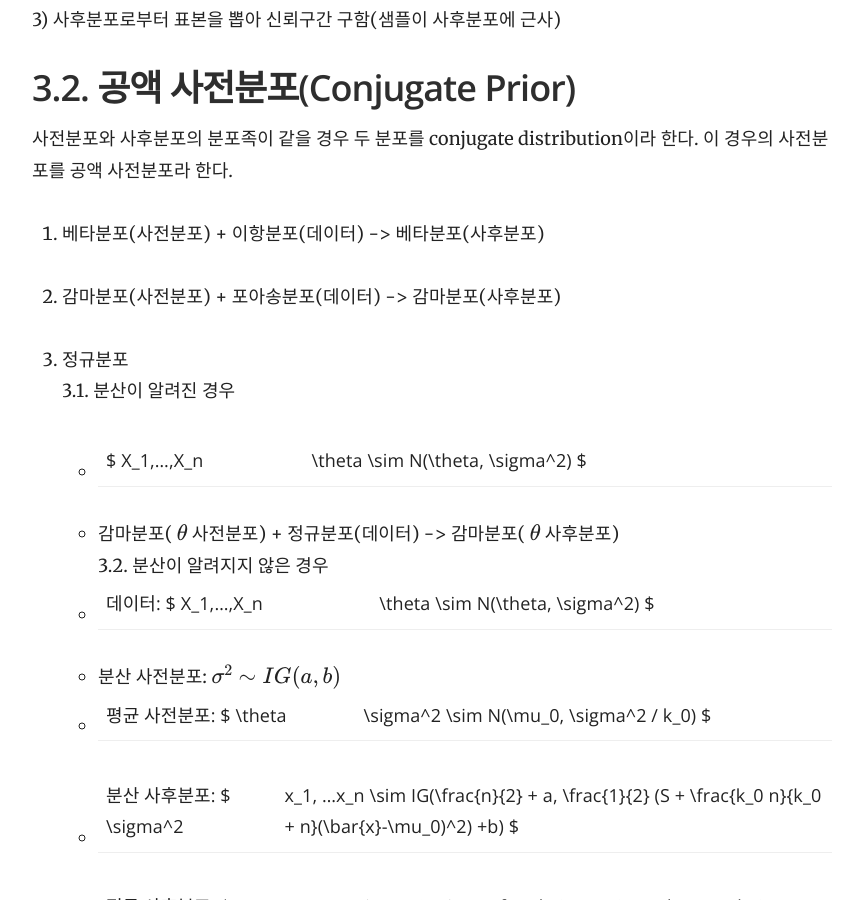
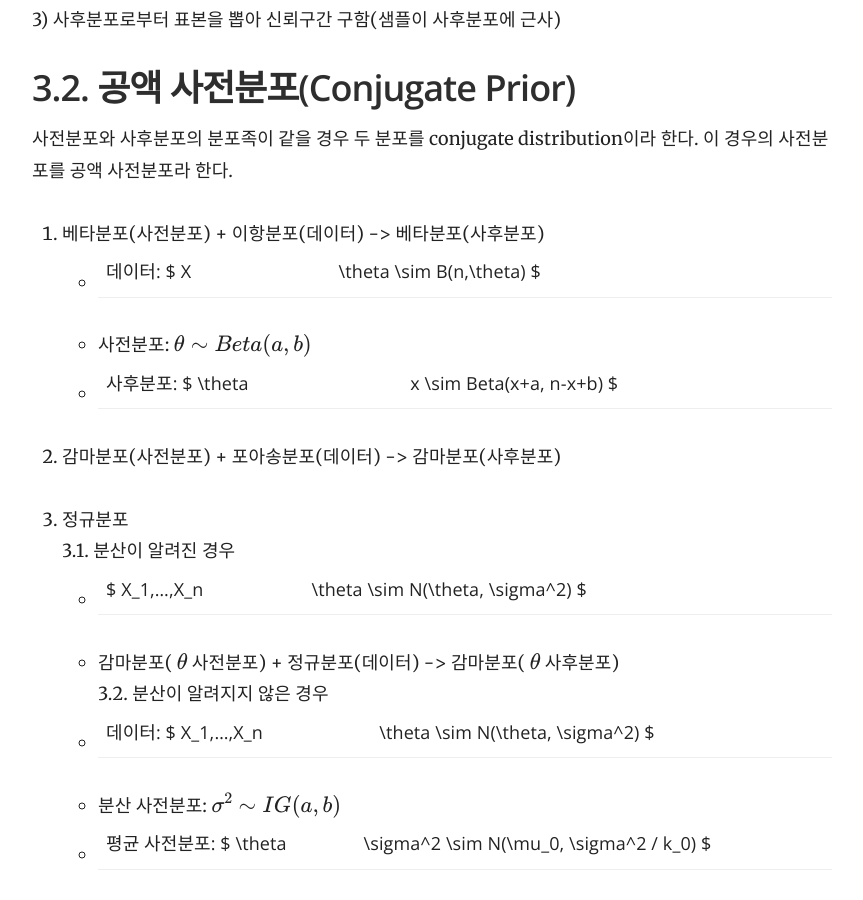
Before and after one commit to yrk3434/yrk3434.github.io, a Jekyll site: the page built from _docs/Computational Statistics/Bayesian Inference.md, in a window 1280 px wide and 900 px high, scrolled down 2586 px. Shown: the whole window, without its empty margins (358-1221 px from the left). Built offline with Jekyll 4.4.1, drawn with Linux system fonts in a browser that asks for light colours; formulas are drawn with MathJax 3.

Commit message:
Update Bayesian Inference.md

```diff
--- a/_docs/Computational Statistics/Bayesian Inference.md
+++ b/_docs/Computational Statistics/Bayesian Inference.md
@@ -80,6 +80,9 @@ $ \theta_b \notin (\theta_l, \theta_h) $ , then $ P(\theta_a|x) > P(\theta_b|x)
 사전분포와 사후분포의 분포족이 같을 경우 두 분포를 conjugate distribution이라 한다. 이 경우의 사전분포를 공액 사전분포라 한다.
 
 1. 베타분포(사전분포) + 이항분포(데이터) -> 베타분포(사후분포)
+- 데이터: $ X|\theta \sim B(n,\theta) $
+- 사전분포: $ \theta \sim Beta(a,b) $
+- 사후분포: $ \theta|x \sim Beta(x+a, n-x+b) $
 
 2. 감마분포(사전분포) + 포아송분포(데이터) -> 감마분포(사후분포)
 
```
